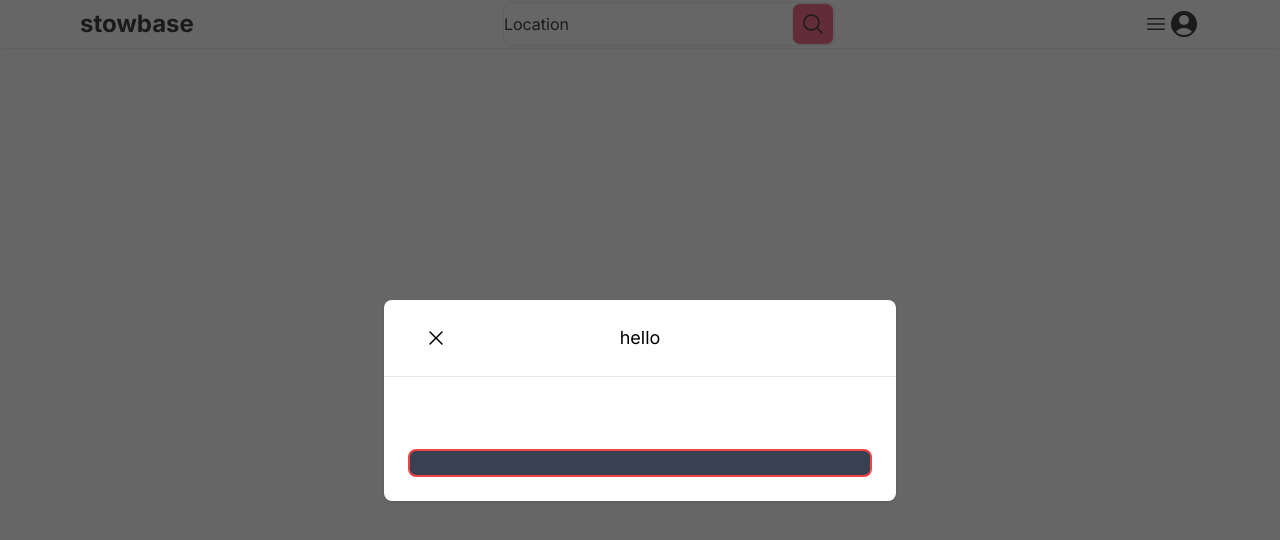
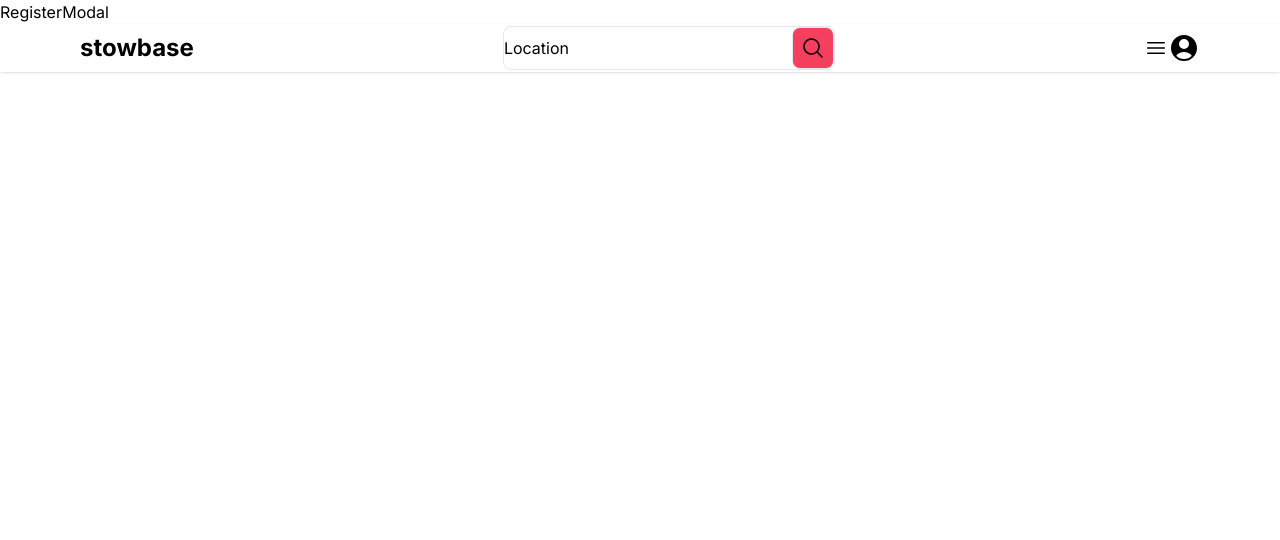
Before and after one commit to jordanwhiguera/new-storage-app, a Next.js app: page / in a window 1280 px wide. Shown: the top 540 px of the page. Built offline with nearby package versions, Linux system fonts and the light colour scheme.

Commit message:
added use register hook

```diff
--- a/app/components/Button.tsx
+++ b/app/components/Button.tsx
@@ -1,11 +1,13 @@
 "use client";
 import React from "react";
+import { IconType } from "react-icons";
 interface ButtonProps {
   label: string;
   onClick: (e: React.MouseEvent<HTMLButtonElement>) => void;
   disabled?: boolean;
   outline?: boolean;
   small?: boolean;
+  icon?: IconType;
 }
 
 const Button: React.FC<ButtonProps> = ({
@@ -14,6 +16,7 @@ const Button: React.FC<ButtonProps> = ({
   disabled,
   outline,
   small,
+  icon: Icon,
 }) => {
   return (
     <button
@@ -36,6 +39,7 @@ const Button: React.FC<ButtonProps> = ({
   ${small ? "border-[1px]" : "border-2"}
   `}
     >
+      {Icon && <Icon size={24} className="absolute left-4 top-3" />}
       {label}
     </button>
   );
--- /dev/null
+++ b/app/components/modals/RegisterModal.tsx
@@ -0,0 +1,13 @@
+"use client";
+import React from "react";
+import axios from "axios";
+import { FaGoogle } from "react-icons/fa";
+import { FieldValues, SubmitHandler, useForm } from "react-hook-form";
+import useRegisterModal from "@/app/hooks/useRegisterModal";
+
+const RegisterModal = () => {
+  const registerModal = useRegisterModal();
+  return <div>RegisterModal</div>;
+};
+
+export default RegisterModal;
--- /dev/null
+++ b/app/hooks/useRegisterModal.tsx
@@ -0,0 +1,15 @@
+import React from "react";
+import { create } from "zustand";
+
+interface RegisterModalState {
+  isOpen: boolean;
+  open: () => void;
+  close: () => void;
+}
+
+const useRegisterModal = create<RegisterModalState>((set) => ({
+  isOpen: false,
+  open: () => set({ isOpen: true }),
+  close: () => set({ isOpen: false }),
+}));
+export default useRegisterModal;
--- a/app/layout.tsx
+++ b/app/layout.tsx
@@ -3,6 +3,7 @@ import { Inter } from "next/font/google";
 import "./globals.css";
 import Navbar from "./components/navbar/Navbar";
 import Modal from "./components/modals/Modal";
+import RegisterModal from "./components/modals/RegisterModal";
 
 const inter = Inter({ subsets: ["latin"] });
 
@@ -19,7 +20,7 @@ export default function RootLayout({
   return (
     <html lang="en">
       <body className={inter.className}>
-        <Modal title="hello" isOpen />
+        <RegisterModal />
         <Navbar />
         {children}
       </body>
```
Also changed, not shown: package.json (+9 -4 lines), 1 other file (tests, documents, lock files or other folders).
